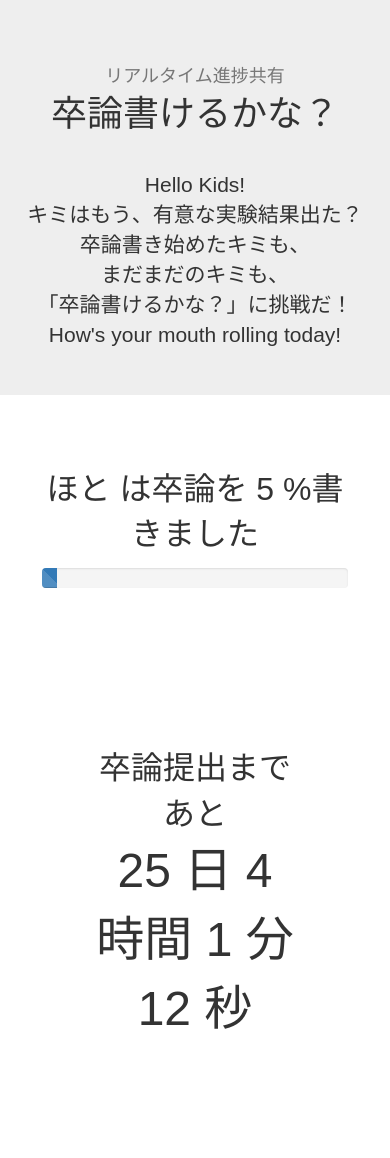
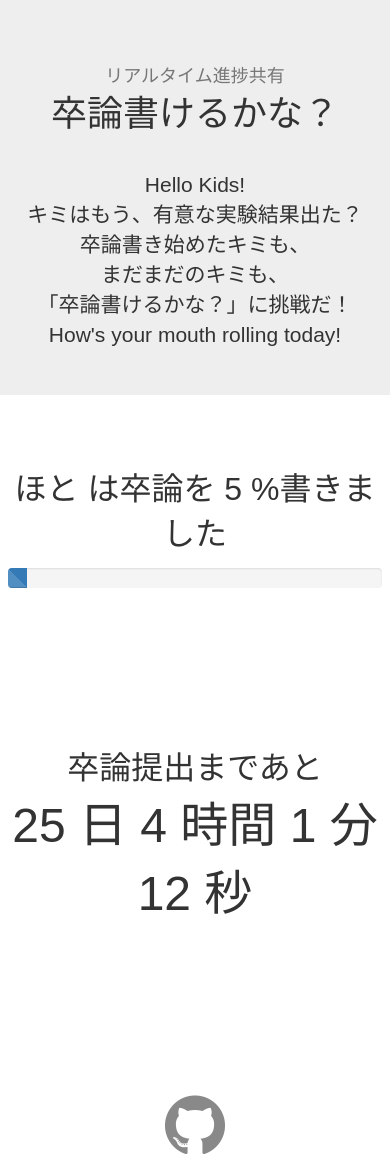
Before and after one commit to hoto17296/Sotsuron-Kakerukana, a plain HTML site: page index.html in a window 390 px wide. Shown: the top 1158 px of the page. Drawn offline with nearby package versions, Linux system fonts and the light colour scheme.

Commit message:
responsive

```diff
--- a/sotsuron.css
+++ b/sotsuron.css
@@ -22,11 +22,11 @@ h1 small {
 }
 
 .progress-box {
-  padding: 3em;
+  padding: 3em 0;
 }
 
 .deadline {
-  padding: 3em;
+  padding: 3em 0;
 }
 
 .remain {
@@ -53,6 +53,6 @@ h1 small {
 
 @media screen and (max-width: 768px){
   .box {
-    margin: 0;
+    margin: 0 2%;
   }
 }
```
